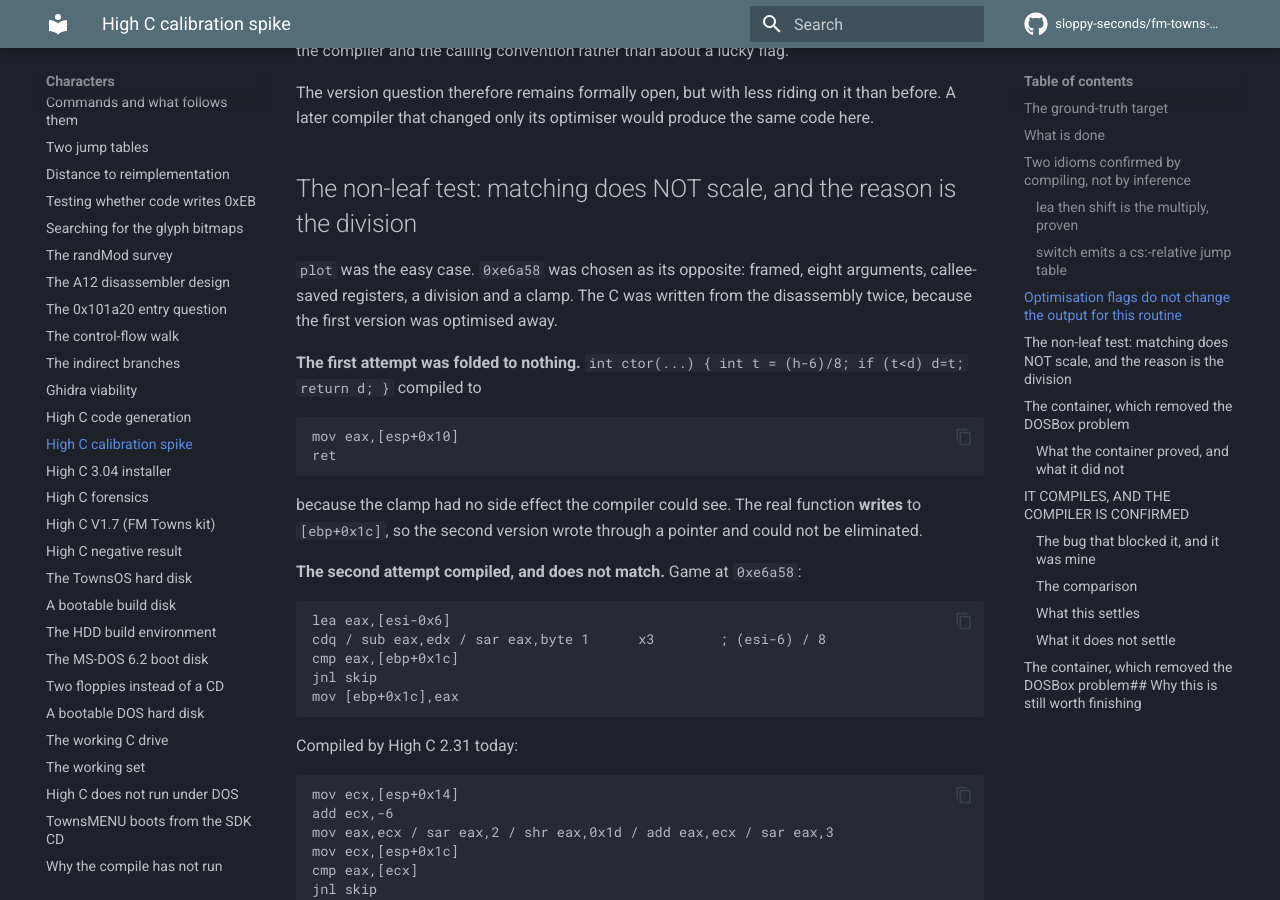
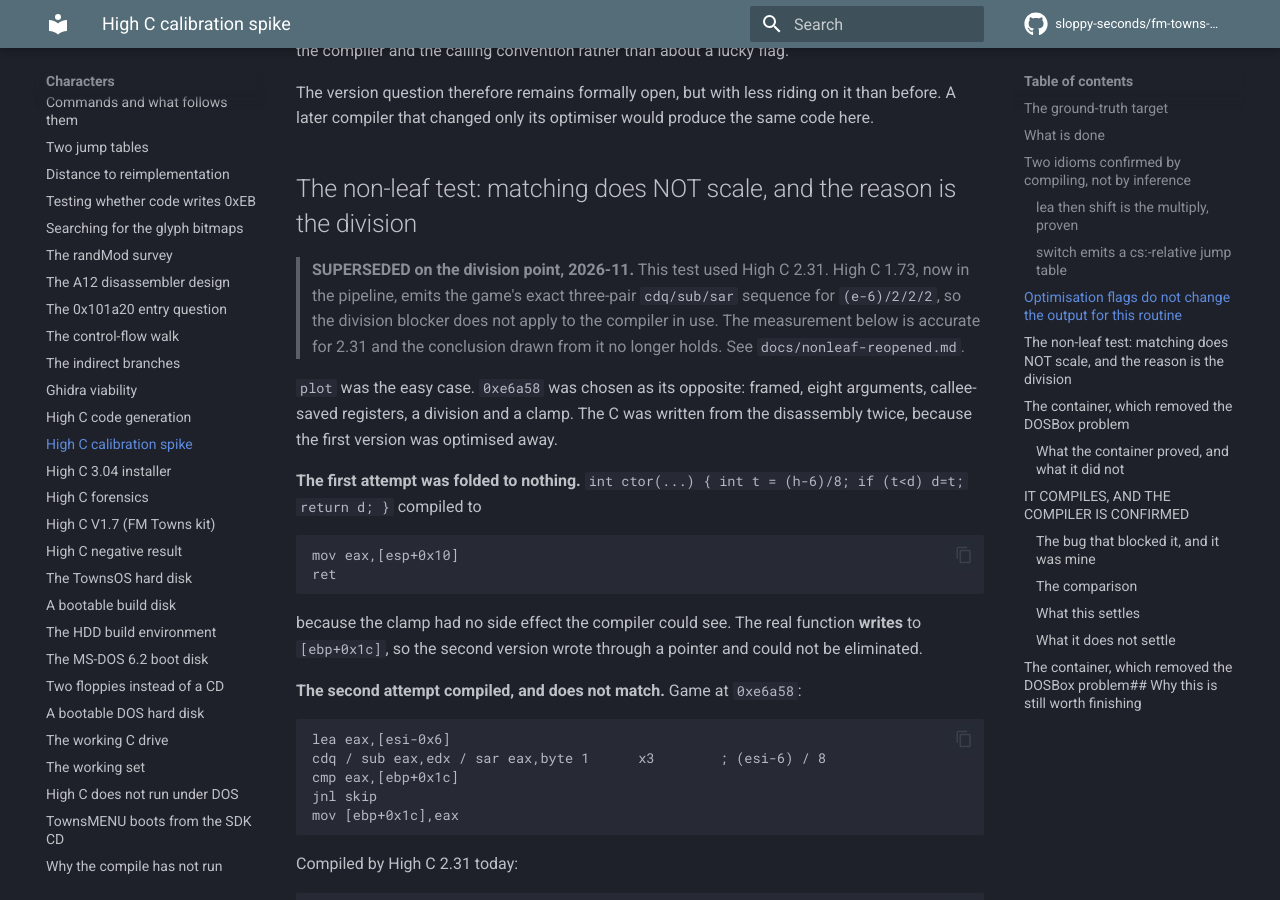
Before and after one commit to sloppy-seconds/fm-towns-ultima, an MkDocs documentation site: the page built from docs/highc-spike.md, in a window 1280 px wide and 900 px high, scrolled down 3550 px. Built offline with MkDocs 1.6.1 and Material for MkDocs 9.7.7, drawn with Linux system fonts in a browser that asks for light colours; comment, search, counter and statistics services are not loaded.

Commit message:
The non-leaf blocker was High C 2.31, not High C 1.73
highc-spike.md tested whether compile-and-diff scales past leaves and concluded it
does not, because the game divides with cdq/sub/sar while High C 2.31 emits a
bias-then-shift reciprocal. That conclusion was acted on: the queue was cut to the
leaf set and 307 non-leaf routines were set aside.

The compiler now in the pipeline is High C 1.73, and it was never re-tested. It
does not have that behaviour. For (e-6)/2/2/2 it emits exactly the target's
15-byte sequence, 99 2b c2 d1 f8 three times, byte for byte. For (e-6)/8 it emits
the reciprocal form, so the two are distinguishable and the source expression
decides which.

So the recorded negative was correct for its compiler and wrong for ours, and the
dependency was invisible. The spike page is marked SUPERSEDED on that point rather
than edited, because the measurement remains accurate for 2.31.

Honest limits recorded: one expression form, one routine. 0xe6a58 still does not
match, because the frame and argument mapping differ. What remains is ordinary
work, not a code-generation wall, and that is not proof the other 306 are easy.

The general lesson the page draws: a negative that names a tool version expires
when the tool changes, and this project changed compilers mid-investigation
without noticing which conclusions depended on it.

```diff
--- a/docs/highc-spike.md
+++ b/docs/highc-spike.md
@@ -151,6 +151,13 @@
 that changed only its optimiser would produce the same code here.
 
 ## The non-leaf test: matching does NOT scale, and the reason is the division
+
+> **SUPERSEDED on the division point, 2026-11.** This test used High C 2.31.
+> High C 1.73, now in the pipeline, emits the game's exact three-pair
+> `cdq/sub/sar` sequence for `(e-6)/2/2/2`, so the division blocker does not
+> apply to the compiler in use. The measurement below is accurate for 2.31
+> and the conclusion drawn from it no longer holds. See
+> `docs/nonleaf-reopened.md`.
 
 `plot` was the easy case. `0xe6a58` was chosen as its opposite: framed, eight arguments, callee-saved registers, a
 division and a clamp. The C was written from the disassembly twice, because the first version was optimised away.
--- a/mkdocs.yml
+++ b/mkdocs.yml
@@ -157,6 +157,7 @@
       - Base-fold, source known and address not: base-fold-negative.md
       - Plan and execution for the globals: globals-plan.md
       - Typing the top globals: globals-step2-plan.md
+      - The non-leaf blocker was the wrong compiler: nonleaf-reopened.md
       - The corpus census: corpus-census.md
       - The authentic toolchain reproduces seven routines: highc-authentic-toolchain.md
       - The plot calibration: highc-plot-calibration.md
```
Also changed, not shown: docs/nonleaf-reopened.md (added, +91 -0 lines).
